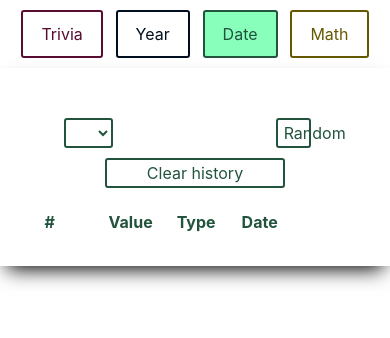
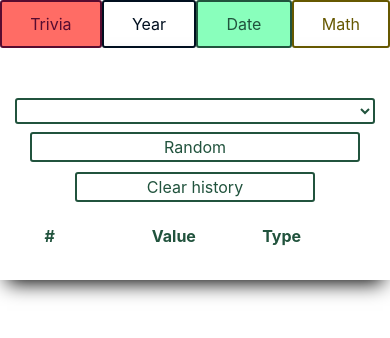
Before and after one commit to Aaron23145/numbers-requester, a Vue app: page / in a window 390 px wide. Both pictures are taken after a click on the button "Date". Shown: the top 338 px of the page. Built offline with nearby package versions, Linux system fonts and the light colour scheme.

Commit message:
Now the app is responsive

```diff
--- a/src/App.vue
+++ b/src/App.vue
@@ -22,7 +22,6 @@ export default {
   ]),
   watch: {
     requestTypeSelected (newType) {
-      // this.$el.style.setProperty('--active-color', 'var(--main-blue)')
       switch (newType) {
         case 'trivia':
           this.$el.style.setProperty('--active-color', 'var(--main-dark-red)')
--- a/src/components/InputDate.vue
+++ b/src/components/InputDate.vue
@@ -2,7 +2,7 @@
   <div class="input-date row">
     <select
       v-model="monthSelected"
-      class="col-3"
+      class="col-12 col-md-3"
     >
       <DefaultEmptyOption empty-option-text="Select Month" />
       <option
@@ -17,7 +17,7 @@
     <select
       v-if="monthSelected"
       v-model="daySelected"
-      class="col-3"
+      class="col-12 col-md-3 mt-2 mt-md-0"
     >
       <DefaultEmptyOption empty-option-text="Select Day" />
       <option
@@ -30,12 +30,12 @@
     </select>
     <div
       v-else
-      class="col-3"
+      class="d-none d-md-block col-3"
     />
 
     <button
       v-if="daySelected"
-      class="col-3"
+      class="col-12 col-md-3 mt-2 mt-md-0"
       @click="request"
     >
       Request
@@ -98,7 +98,7 @@ export default {
 
 select, button {
   display: block;
-  height: 100%;
+  // height: 100%;
 }
 
 select {
--- a/src/components/TheNumbersHistory.vue
+++ b/src/components/TheNumbersHistory.vue
@@ -1,6 +1,9 @@
 <template>
   <div class="the-numbers-history">
-    <button @click="clearRecords">
+    <button
+      class="col-8"
+      @click="clearRecords"
+    >
       Clear history
     </button>
     <div class="row">
@@ -16,7 +19,10 @@
             <th scope="col">
               Type
             </th>
-            <th scope="col">
+            <th
+              scope="col"
+              class="d-none d-sm-table-cell"
+            >
               Date
             </th>
           </tr>
@@ -37,8 +43,11 @@
             <td>
               {{ record.data.type }}
             </td>
-            <td>
-              {{ formatDate(record.date) }}
+            <td class="d-none d-sm-table-cell">
+              {{ formatDate(record.date)[0] }}
+              <span class="d-none d-md-inline">
+                {{ formatDate(record.date)[1] }}
+              </span>
             </td>
           </tr>
         </tbody>
@@ -65,7 +74,7 @@ export default {
   },
   methods: {
     formatDate (date) {
-      return moment(date).format('hh:mm:ss a MMM Do YYYY')
+      return [moment(date).format('hh:mm:ss a MMM Do'), moment(date).format('YYYY')]
     },
     ...mapMutations([
       'clearRecords',
@@ -109,7 +118,6 @@ button {
   border: 2px solid var(--active-color);
   border-radius: 3px;
   display: block;
-  width: 50%;
   margin: 0 auto 10px;
   outline: none;
 }
--- a/src/components/TheNumbersRequester.vue
+++ b/src/components/TheNumbersRequester.vue
@@ -1,7 +1,7 @@
 <template>
   <div class="row">
-    <div class="the-numbers-requester col-9 row">
-      <div class="col-9">
+    <div class="the-numbers-requester col-12 col-md-9 row">
+      <div class="col-12 col-md-9">
         <InputText
           v-if="requestTypeSelected !== 'date'"
           @ok="request"
@@ -11,7 +11,7 @@
           @ok="request"
         />
       </div>
-      <div class="col-3">
+      <div class="col-12 mt-2 mt-md-0 col-md-3">
         <InputRandom @click="request('random')" />
       </div>
     </div>
--- a/src/components/TheTypeSelector.vue
+++ b/src/components/TheTypeSelector.vue
@@ -1,29 +1,29 @@
 <template>
-  <div class="the-type-selector">
-    <div class="container">
+  <div class="mt-0 mt-sm-3">
+    <div class="container d-flex justify-content-around p-0 p-sm-1">
       <button
-        class="trivia-button"
+        class="trivia-button flex-grow-1 flex-sm-grow-0"
         :class="{ active: typeSelected === 'trivia' }"
         @click="typeSelected = 'trivia'"
       >
         Trivia
       </button>
       <button
-        class="year-button"
+        class="year-button flex-grow-1 flex-sm-grow-0"
         :class="{ active: typeSelected === 'year' }"
         @click="typeSelected = 'year'"
       >
         Year
       </button>
       <button
-        class="date-button"
+        class="date-button flex-grow-1 flex-sm-grow-0"
         :class="{ active: typeSelected === 'date' }"
         @click="typeSelected = 'date'"
       >
         Date
       </button>
       <button
-        class="math-button"
+        class="math-button flex-grow-1 flex-sm-grow-0"
         :class="{ active: typeSelected === 'math' }"
         @click="typeSelected = 'math'"
       >
@@ -52,15 +52,6 @@ export default {
 </script>
 
 <style lang="scss" scoped>
-.the-type-selector {
-  margin: 10px 0;
-}
-
-.container {
-  display: flex;
-  justify-content: space-around;
-}
-
 button {
   background: transparent;
   border: 2px solid transparent;
```
